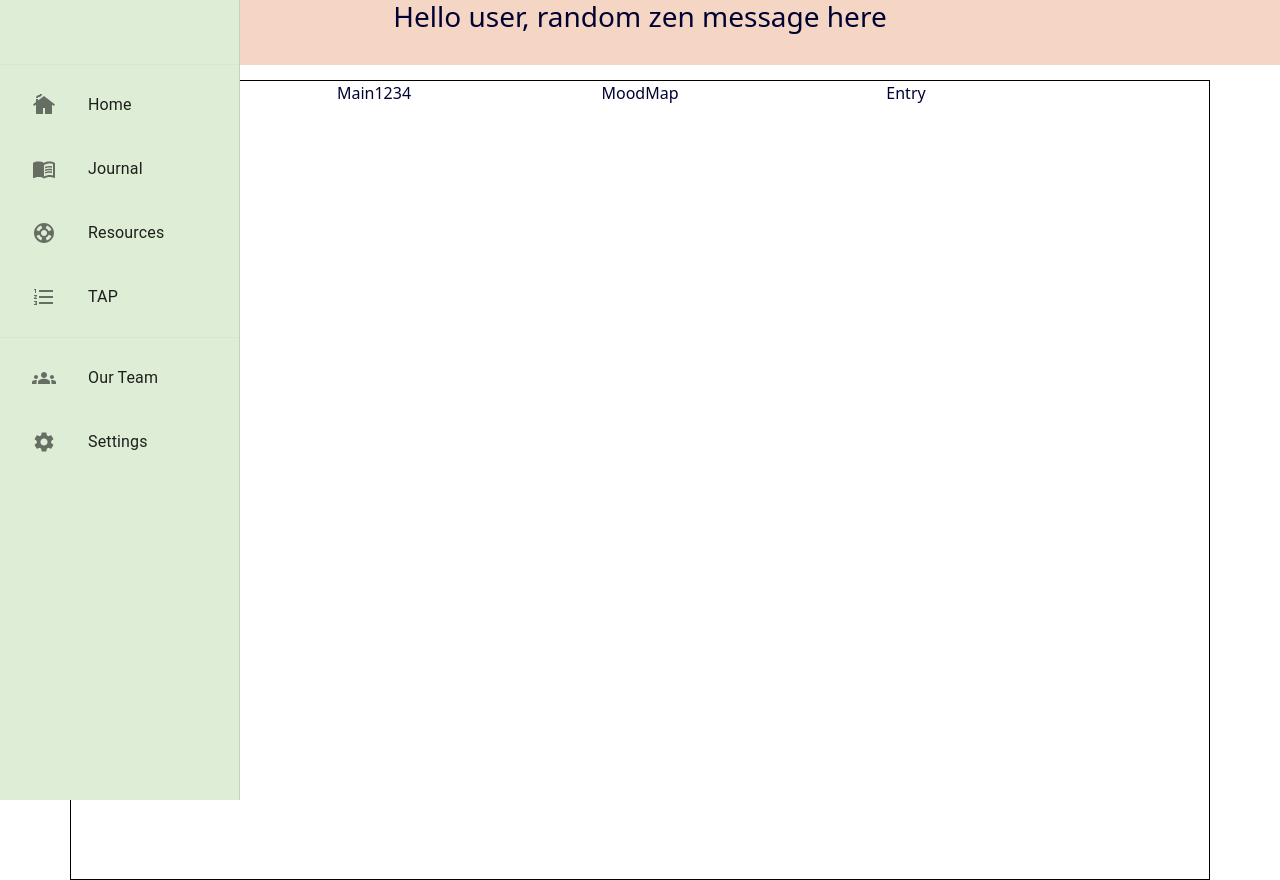
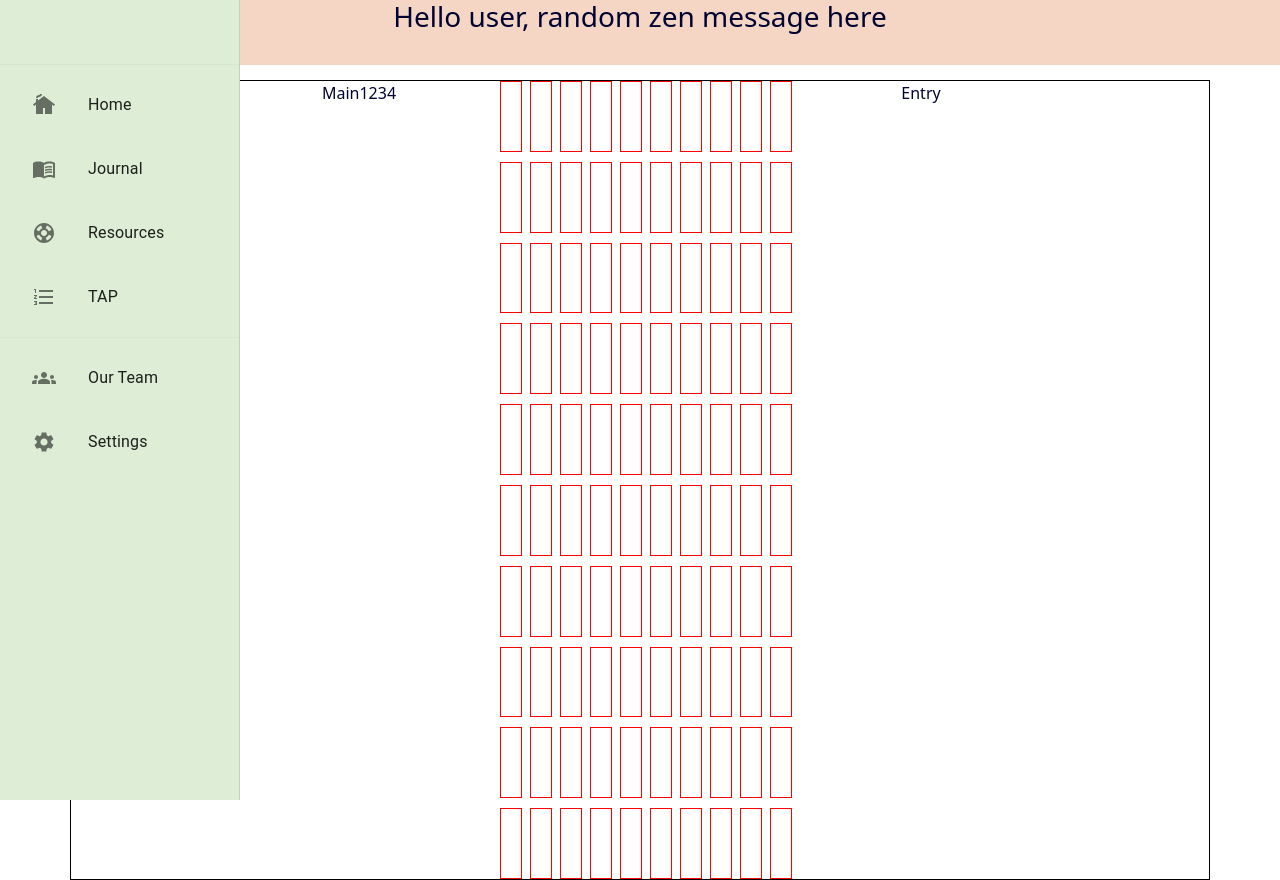
Before and after one commit to Sergoto/front-end-newriders, a React (Create React App) app: page / in a window 1280 px wide. Built offline with nearby package versions, Linux system fonts and the light colour scheme.

Commit message:
oneHundredSquares

```diff
--- a/package.json
+++ b/package.json
@@ -11,6 +11,7 @@
     "@testing-library/react": "^13.2.0",
     "@testing-library/user-event": "^13.5.0",
     "bootswatch": "^5.1.3",
+    "mui": "^0.0.1",
     "react": "^18.1.0",
     "react-dom": "^18.1.0",
     "react-router-dom": "^6.3.0",
--- a/src/App.css
+++ b/src/App.css
@@ -14,6 +14,13 @@
   justify-content: space-around;
   min-height: 65px;
   background-color: #F5D6C4
+}
+
+#gridContainer{
+  display: grid;
+  grid-template-columns: 10px 10px 10px 10px 10px 10px 10px 10px 10px 10px;
+  column-gap: 20px;
+  row-gap: 10px;
 }
 
 .container {
--- a/src/components/Entry.js
+++ b/src/components/Entry.js
@@ -1,6 +1,16 @@
 import React from 'react'
 
 function Entry() {
+      // Simple POST request with a JSON body using fetch
+      const requestOptions = {
+        method: 'POST',
+        headers: { 'Content-Type': 'application/json' },
+        body: JSON.stringify({ title: 'React POST Request Example' })
+    };
+    fetch('http://localhost:8001/', requestOptions)
+        .then(response => response.json())
+       .then(data => this.setState({ postId: data.id })
+      );
   return (
     <div>Entry</div>
   )
--- a/src/components/MoodMap.js
+++ b/src/components/MoodMap.js
@@ -1,8 +1,62 @@
-import React from 'react'
+import React, { useState, useEffect } from 'react';
+import Square from '../components/Square'
+
 
 function MoodMap() {
+
+  function getPast100Days(){
+    let dates = []
+    let today = new Date(Date.now());
+    for(let i=0;i<100;i++){
+      let multiplyer = i*86400000
+      let date = new Date(Date.now()-multiplyer)
+      let year = date.getFullYear();
+      year = year.toString();
+      let month = date.getMonth();
+      month = month + 1;
+      month = month.toString();
+      let day = date.getDate();
+      day = day.toString();
+      let dateString = `${month}/${day}/${year}`;
+      dates.push(dateString)
+    }
+    return dates
+  }
+
+  let dates = getPast100Days()
+  console.log(dates.length);
+  let squares = dates.map(date =>{
+    return < Square classname="gridBox" date={date}/>
+  })
+  const [mood, setmood] = useState([]);
+    useEffect(() => {
+      let url = "http://localhost:8001/";
+      fetch(url) //<-- the url as a string
+    // Wait for the response and convert it to json
+    .then(res => res.json())
+    // Take the json and do something with it
+    .then(json => {
+      setmood(json)
+
+
+
+        console.log(json)
+      // the json parameter holds the json data
+      // so here's where you will need to
+      // use the setBirds method put the json into state
+    })
+    // Catch and log any errors to the console
+    .catch(console.error);
+    }, []);
+
+
+
   return (
-    <div>MoodMap</div>
+    <div id='gridContainer'>
+
+      {squares}
+
+    </div>
   )
 }
 
--- /dev/null
+++ b/src/components/Square.js
@@ -0,0 +1,17 @@
+import React from 'react'
+
+function Square() {
+  const mystyle = {
+    color: "Red",
+    width:"10px",
+    padding: "10px",
+    border:"1px solid"
+  };
+  return (
+    <div style={mystyle}>
+
+    </div>
+  )
+}
+
+export default Square
```
Also changed, not shown: src/components/About.js (added, +9 -0 lines), src/components/Journal.js (added, +15 -0 lines), src/components/JournalList.js (added, +16 -0 lines), src/components/Resources.js (added, +9 -0 lines), 1 other file (tests, documents, lock files or other folders).
